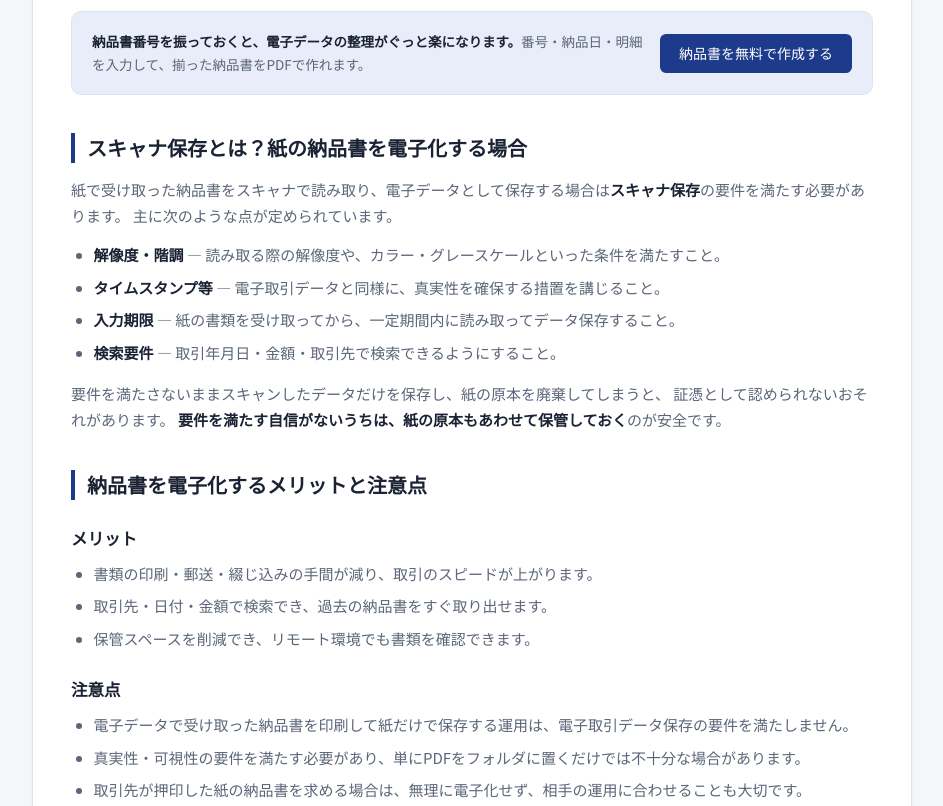
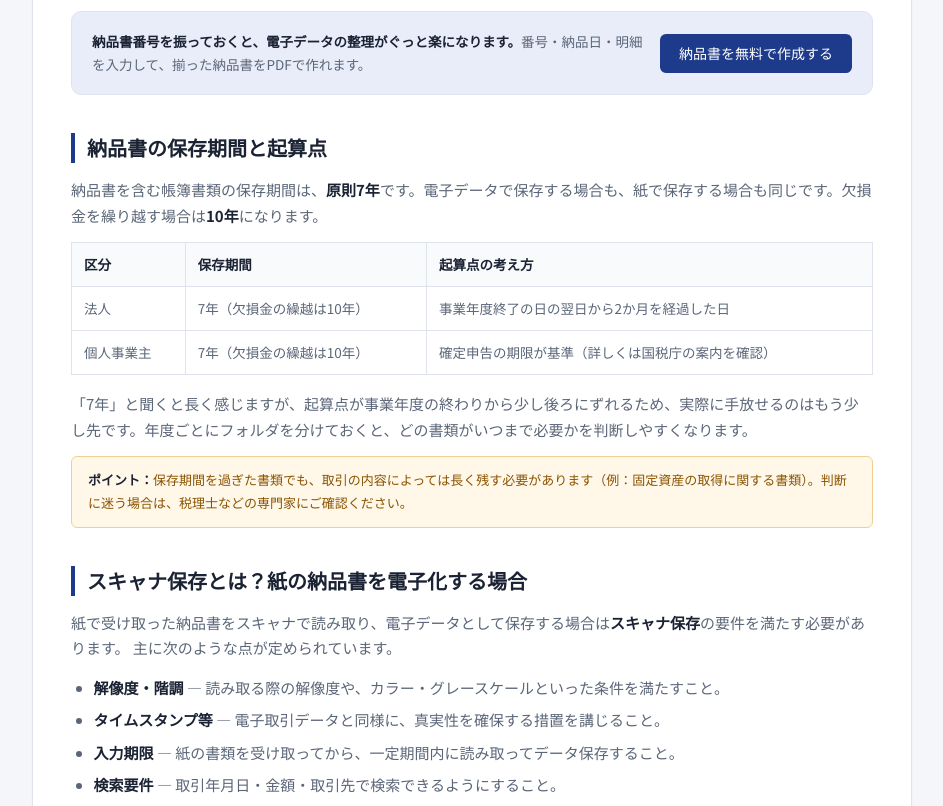
Before and after one commit to reveriel/nohinsho-pdf, a plain HTML site: page denshika.html in a window 1280 px wide. Shown: the part 1863-2669 px from the top of the page, without its empty margins (168-1111 px from the left). Drawn offline with Linux system fonts and the light colour scheme.

Commit message:
SEO：納品書の保存期間と起算点の節＋FAQを追加

```diff
--- a/denshika.html
+++ b/denshika.html
@@ -42,6 +42,14 @@
     {
       "@type": "FAQPage",
       "mainEntity": [
+        {
+          "@type": "Question",
+          "name": "納品書の保存期間は何年ですか？",
+          "acceptedAnswer": {
+            "@type": "Answer",
+            "text": "原則7年です（欠損金を繰り越す場合は10年）。電子データで保存する場合も同じです。起算点は法人なら事業年度終了後2か月を経過した日が基準になります。詳細は国税庁の案内でご確認ください。"
+          }
+        },
         {
           "@type": "Question",
           "name": "メールに添付された納品書のPDFは保存が必要ですか？",
@@ -228,6 +236,26 @@
         <a class="btn btn-primary" href="https://www.reveriel.com/nohinsho-pdf/">納品書を無料で作成する</a>
       </div>
 
+      <h2>納品書の保存期間と起算点</h2>
+      <p>
+        納品書を含む帳簿書類の保存期間は、<strong>原則7年</strong>です。電子データで保存する場合も、紙で保存する場合も同じです。欠損金を繰り越す場合は<strong>10年</strong>になります。
+      </p>
+      <table class="guide-table">
+        <thead>
+          <tr><th>区分</th><th>保存期間</th><th>起算点の考え方</th></tr>
+        </thead>
+        <tbody>
+          <tr><td>法人</td><td>7年（欠損金の繰越は10年）</td><td>事業年度終了の日の翌日から2か月を経過した日</td></tr>
+          <tr><td>個人事業主</td><td>7年（欠損金の繰越は10年）</td><td>確定申告の期限が基準（詳しくは国税庁の案内を確認）</td></tr>
+        </tbody>
+      </table>
+      <p>
+        「7年」と聞くと長く感じますが、起算点が事業年度の終わりから少し後ろにずれるため、実際に手放せるのはもう少し先です。年度ごとにフォルダを分けておくと、どの書類がいつまで必要かを判断しやすくなります。
+      </p>
+      <div class="guide-note">
+        <strong>ポイント：</strong>保存期間を過ぎた書類でも、取引の内容によっては長く残す必要があります（例：固定資産の取得に関する書類）。判断に迷う場合は、税理士などの専門家にご確認ください。
+      </div>
+
       <h2>スキャナ保存とは？紙の納品書を電子化する場合</h2>
       <p>
         紙で受け取った納品書をスキャナで読み取り、電子データとして保存する場合は<strong>スキャナ保存</strong>の要件を満たす必要があります。
@@ -286,7 +314,10 @@
       <section class="guide-faq" aria-labelledby="faqTitle">
         <h2 id="faqTitle">よくある質問</h2>
         <dl>
-          <dt>メールに添付された納品書のPDFは保存が必要ですか？</dt>
+                    <dt>納品書の保存期間は何年ですか？</dt>
+          <dd>原則7年です（欠損金を繰り越す場合は10年）。電子データで保存する場合も同じです。起算点は法人なら事業年度終了後2か月を経過した日が基準になります。詳細は国税庁の案内でご確認ください。</dd>
+
+<dt>メールに添付された納品書のPDFは保存が必要ですか？</dt>
           <dd>はい。PDFなどの電子データで授受した納品書は「電子取引」に該当し、電子帳簿保存法に基づいてその電子データのまま保存する義務があります。紙に印刷して保存するだけでは要件を満たさないため、受信したデータを検索できる形で保存しておく必要があります。</dd>
 
           <dt>納品書を電子化するにはタイムスタンプが必須ですか？</dt>
```
